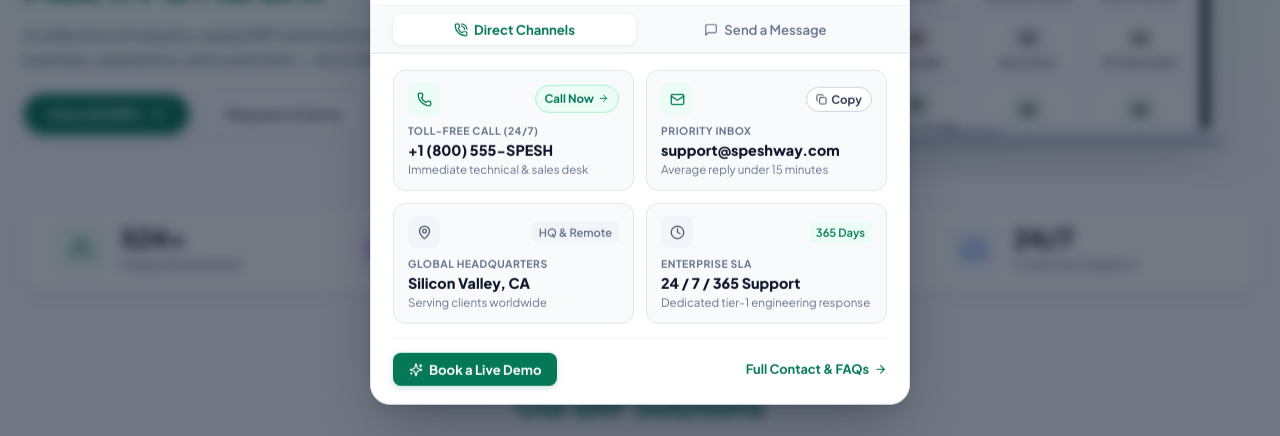
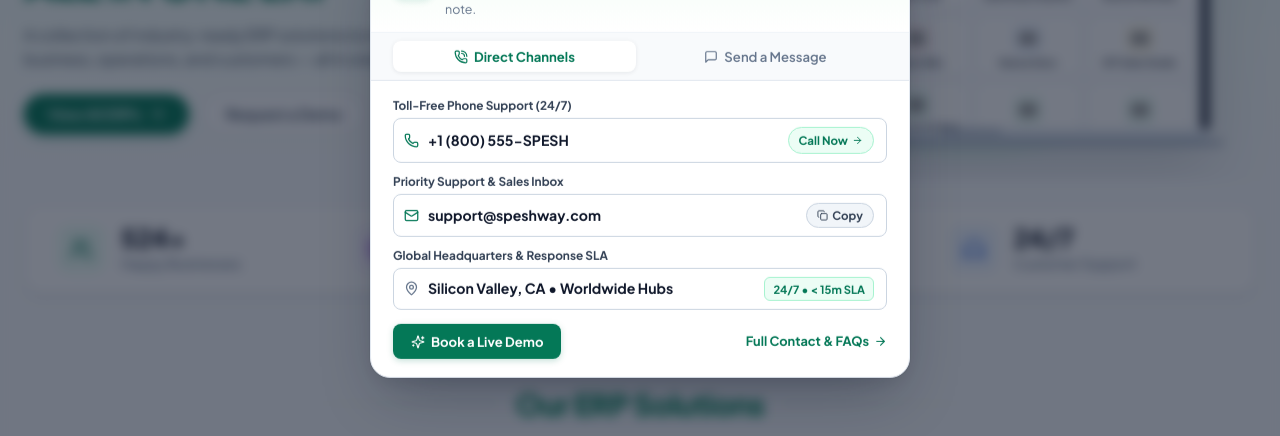
Before and after one commit to naveen3831/Speshway-All-In-One-ERP, a React (Vite) app in the folder client/: page / in a window 1280 px wide. Both pictures are taken after a click on the button "Open contact card". Shown: the part 241-677 px from the top of the page. Built offline with nearby package versions, Linux system fonts and the light colour scheme; no server answers; grey boxes are pictures that could not be loaded.

Commit message:
feat(contact): redesign direct channels tab into clean full-width field rows matching message form

```diff
--- a/client/src/components/landing/ContactCard.css
+++ b/client/src/components/landing/ContactCard.css
@@ -275,6 +275,93 @@
   padding: 16px 22px 18px 22px;
 }
 
+/* Direct Channels Rows matching Form Fields */
+.direct-channel-row {
+  display: flex;
+  align-items: center;
+  justify-content: space-between;
+  width: 100%;
+  padding: 8px 12px 8px 34px;
+  border-radius: 8px;
+  border: 1px solid #cbd5e1;
+  background: #ffffff;
+  box-sizing: border-box;
+  transition: all 0.15s ease;
+  min-height: 42px;
+  gap: 8px;
+}
+
+.direct-channel-row:hover {
+  border-color: #047857;
+  box-shadow: 0 0 0 3px rgba(4, 120, 87, 0.08);
+}
+
+.direct-channel-val {
+  font-size: 0.88rem;
+  font-weight: 700;
+  color: #0f172a;
+  text-decoration: none;
+  white-space: nowrap;
+  overflow: hidden;
+  text-overflow: ellipsis;
+}
+
+.direct-channel-val:hover {
+  color: #047857;
+}
+
+.direct-action-pill {
+  display: inline-flex;
+  align-items: center;
+  gap: 4px;
+  padding: 4px 10px;
+  border-radius: 9999px;
+  font-size: 0.72rem;
+  font-weight: 700;
+  cursor: pointer;
+  text-decoration: none;
+  transition: all 0.15s ease;
+  font-family: inherit;
+  border: none;
+  white-space: nowrap;
+  flex-shrink: 0;
+}
+
+.direct-action-pill.call {
+  background: #ecfdf5;
+  color: #047857;
+  border: 1px solid #a7f3d0;
+}
+
+.direct-action-pill.call:hover {
+  background: #047857;
+  color: #ffffff;
+}
+
+.direct-action-pill.copy {
+  background: #f1f5f9;
+  color: #334155;
+  border: 1px solid #cbd5e1;
+}
+
+.direct-action-pill.copy:hover {
+  background: #047857;
+  color: #ffffff;
+  border-color: #047857;
+}
+
+.direct-badge-pill {
+  font-size: 0.7rem;
+  font-weight: 700;
+  padding: 3px 8px;
+  border-radius: 6px;
+  background: #ecfdf5;
+  color: #047857;
+  border: 1px solid #a7f3d0;
+  white-space: nowrap;
+  flex-shrink: 0;
+}
+
 /* 2x2 Channels Grid */
 .contact-channels-grid {
   display: grid;
@@ -508,6 +595,19 @@
   left: 11px;
   color: #94a3b8;
   pointer-events: none;
+  z-index: 1;
+}
+
+.modal-input-icon.text-emerald {
+  color: #047857;
+}
+
+.modal-input-icon.text-slate {
+  color: #64748b;
+}
+
+.text-emerald {
+  color: #047857;
 }
 
 .modal-input-wrapper input,
--- a/client/src/components/landing/ContactCard.jsx
+++ b/client/src/components/landing/ContactCard.jsx
@@ -181,95 +181,80 @@ export const ContactCard = ({ isOpen, onClose, onOpenDemo, toggleRef }) => {
           </button>
         </div>
 
-        {/* TAB 1: Direct Channels (2x2 Interactive Grid) */}
+        {/* TAB 1: Direct Channels (Formatted in clean, full-width field rows matching the form) */}
         {activeTab === 'direct' && (
           <div className="contact-modal-body">
-            <div className="contact-channels-grid">
+            <div className="contact-modal-form">
               {/* Channel 1: Phone */}
-              <div className="contact-channel-card">
-                <div className="channel-card-top">
-                  <div className="channel-icon-wrap emerald">
-                    <Phone size={15} />
-                  </div>
+              <div className="modal-input-field">
+                <label>
+                  Toll-Free Phone Support (24/7)
+                </label>
+                <div className="modal-input-wrapper">
+                  <Phone size={15} className="modal-input-icon text-emerald" />
+                  <div className="direct-channel-row">
+                    <a href="tel:+18005557737" className="direct-channel-val">
+                      +1 (800) 555-SPESH
+                    </a>
                     <a
                       href="tel:+18005557737"
-                    className="channel-action-badge call"
+                      className="direct-action-pill call"
                       title="Call Toll-Free"
                     >
                       <span>Call Now</span>
                       <ArrowRight size={11} />
                     </a>
                   </div>
-                <div className="channel-card-content">
-                  <span className="channel-label">TOLL-FREE CALL (24/7)</span>
-                  <a href="tel:+18005557737" className="channel-value-link">
-                    +1 (800) 555-SPESH
-                  </a>
-                  <span className="channel-subtext">Immediate technical &amp; sales desk</span>
                 </div>
               </div>
 
               {/* Channel 2: Email */}
-              <div className="contact-channel-card">
-                <div className="channel-card-top">
-                  <div className="channel-icon-wrap emerald">
-                    <Mail size={15} />
-                  </div>
+              <div className="modal-input-field">
+                <label>
+                  Priority Support &amp; Sales Inbox
+                </label>
+                <div className="modal-input-wrapper">
+                  <Mail size={15} className="modal-input-icon text-emerald" />
+                  <div className="direct-channel-row">
+                    <a href="mailto:support@speshway.com" className="direct-channel-val">
+                      support@speshway.com
+                    </a>
                     <button
                       type="button"
                       onClick={handleCopyEmail}
-                    className="channel-action-badge copy"
+                      className="direct-action-pill copy"
                       title="Copy Email Address"
                     >
                       {copied ? <Check size={11} /> : <Copy size={11} />}
                       <span>{copied ? 'Copied' : 'Copy'}</span>
                     </button>
                   </div>
-                <div className="channel-card-content">
-                  <span className="channel-label">PRIORITY INBOX</span>
-                  <a href="mailto:support@speshway.com" className="channel-value-link">
-                    support@speshway.com
-                  </a>
-                  <span className="channel-subtext">Average reply under 15 minutes</span>
                 </div>
               </div>
 
-              {/* Channel 3: Headquarters */}
-              <div className="contact-channel-card">
-                <div className="channel-card-top">
-                  <div className="channel-icon-wrap slate">
-                    <MapPin size={15} />
-                  </div>
-                  <span className="channel-tag-pill">HQ &amp; Remote</span>
-                </div>
-                <div className="channel-card-content">
-                  <span className="channel-label">GLOBAL HEADQUARTERS</span>
-                  <span className="channel-value-text">Silicon Valley, CA</span>
-                  <span className="channel-subtext">Serving clients worldwide</span>
-                </div>
-              </div>
-
-              {/* Channel 4: Availability */}
-              <div className="contact-channel-card">
-                <div className="channel-card-top">
-                  <div className="channel-icon-wrap slate">
-                    <Clock size={15} />
-                  </div>
-                  <span className="channel-tag-pill active">365 Days</span>
-                </div>
-                <div className="channel-card-content">
-                  <span className="channel-label">ENTERPRISE SLA</span>
-                  <span className="channel-value-text">24 / 7 / 365 Support</span>
-                  <span className="channel-subtext">Dedicated tier-1 engineering response</span>
+              {/* Channel 3: Headquarters & Availability */}
+              <div className="modal-input-field">
+                <label>
+                  Global Headquarters &amp; Response SLA
+                </label>
+                <div className="modal-input-wrapper">
+                  <MapPin size={15} className="modal-input-icon text-slate" />
+                  <div className="direct-channel-row">
+                    <span className="direct-channel-val">
+                      Silicon Valley, CA &bull; Worldwide Hubs
+                    </span>
+                    <span className="direct-badge-pill">
+                      24/7 &bull; &lt; 15m SLA
+                    </span>
                   </div>
                 </div>
               </div>
 
-            {/* Footer Actions */}
-            <div className="contact-modal-footer">
+              {/* Bottom Action Row matching Send Message row */}
+              <div className="contact-form-actions-row">
                 <button
                   type="button"
-                className="contact-primary-demo-btn"
+                  className="contact-submit-btn"
                   onClick={() => {
                     onClose();
                     if (onOpenDemo) onOpenDemo();
@@ -291,6 +276,7 @@ export const ContactCard = ({ isOpen, onClose, onOpenDemo, toggleRef }) => {
                   <span>Full Contact &amp; FAQs</span>
                   <ArrowRight size={13} />
                 </Link>
+              </div>
             </div>
           </div>
         )}
```
Lines whose indentation alone changed are shown as unchanged.
